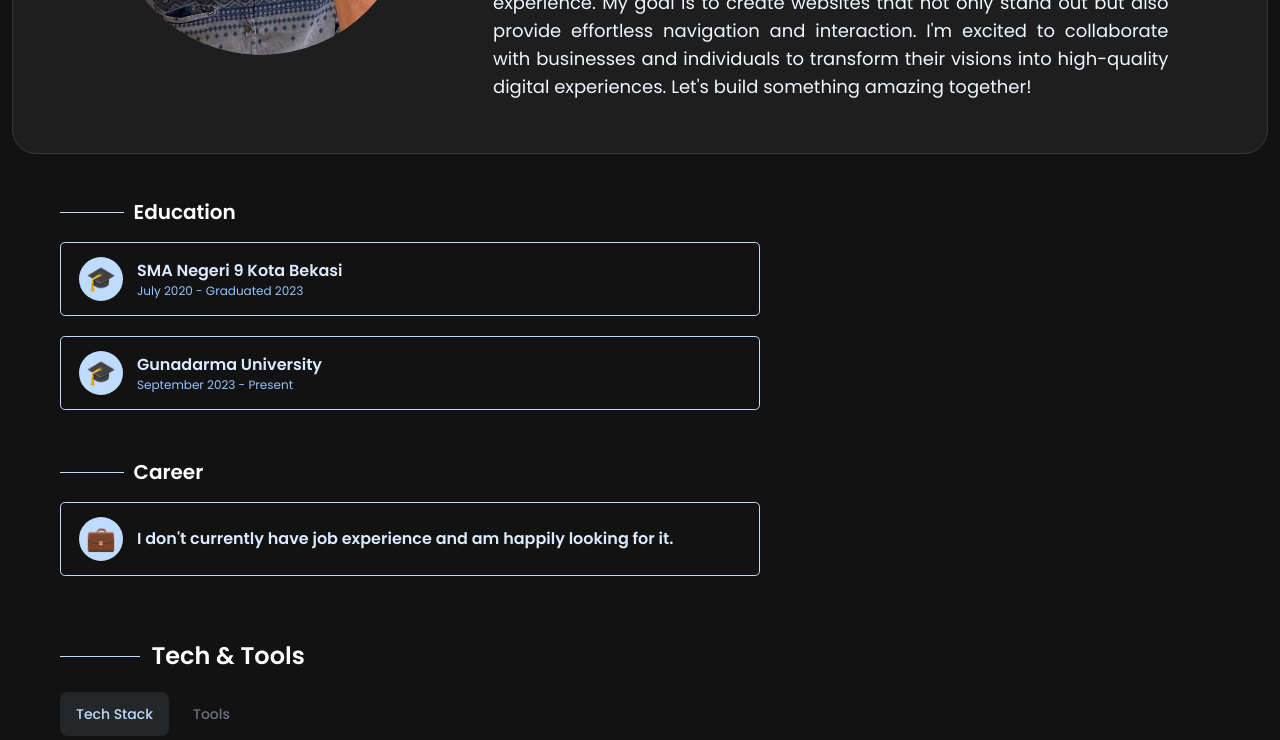
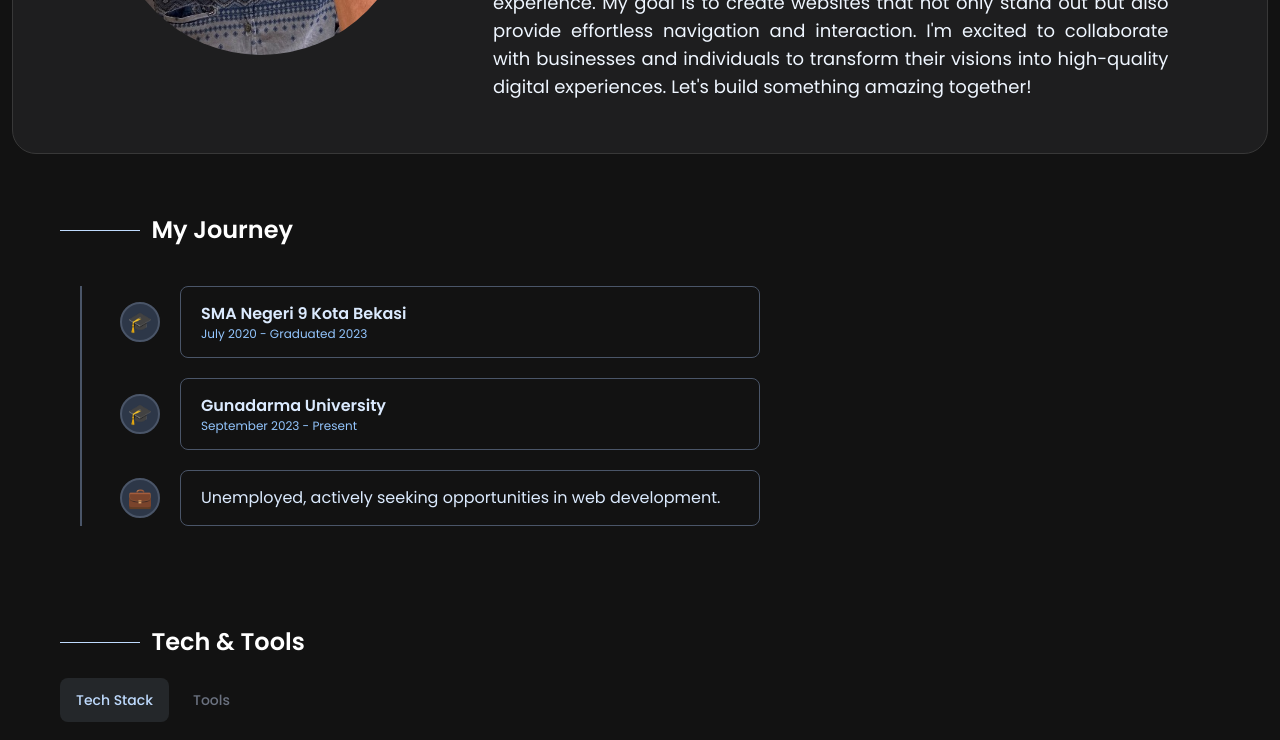
Before and after one commit to reysiregar/portfolio-v2, a Vue app: page /about in a window 1280 px wide. Shown: the part 484-1224 px from the top of the page. Built offline with nearby package versions, Linux system fonts and the light colour scheme.

Commit message:
update: unify education and career timelines into a single timeline component with improved styling and loading states
Signed-off-by: reysiregar <levinashavila@gmail.com>

```diff
--- a/src/views/AboutView.vue
+++ b/src/views/AboutView.vue
@@ -97,22 +97,23 @@ export default {
           status: 'Advanced'
         }
       ],
-      education: [
+      timeline: [
         {
           id: 1,
+          type: 'education',
           institution: 'SMA Negeri 9 Kota Bekasi',
           period: 'July 2020 - Graduated 2023'
         },
         {
           id: 2,
+          type: 'education',
           institution: 'Gunadarma University',
           period: 'September 2023 - Present'
-        }
-      ],
-      career: [
+        },
         {
-          id: 1,
-          description: "I don't currently have job experience and am happily looking for it."
+          id: 3,
+          type: 'career',
+          description: "Unemployed, actively seeking opportunities in web development."
         }
       ]
     };
@@ -148,45 +149,24 @@ export default {
     </article>
   </div>
 
-  <!-- Education Timeline -->
-  <div class="px-5 py-5 md:px-12 md:py-6 text-left text-blue-50 mx-3">
+  <div class="px-5 py-5 md:px-12 md:py-10 text-left text-blue-50 mx-3">
     <article>
       <header>
-        <div class="text-xl font-bold text-white mb-4 fadein-bot flex items-center">
-          <div class="h-[1px] w-8 bg-blue-200 md:w-16 aos-init aos-animate" data-aos="zoom-in-left" data-aos-duration="600"></div>
-          &nbsp; Education
+        <div class="text-2xl font-bold text-white mb-10 fadein-bot title-section flex items-center">
+          <div class="h-[1px] w-10 bg-blue-200 md:w-20 aos-init aos-animate" data-aos="zoom-in-left" data-aos-duration="600"></div>
+          &nbsp; My Journey
         </div>
       </header>
-      <section>
-        <div class="timeline-cards">
-          <div v-for="item in education" :key="item.id" class="timeline-card">
-            <div class="timeline-icon bg-blue-200 text-blue-800">🎓</div>
-            <div class="timeline-card-content">
-              <div class="font-semibold text-blue-100">{{ item.institution }}</div>
-              <div class="text-xs text-blue-300">{{ item.period }}</div>
-            </div>
+      <section class="timeline-container-compact">
+        <div v-for="item in timeline" :key="item.id" class="timeline-item-compact">
+          <div class="timeline-icon-compact">
+             <span v-if="item.type === 'education'">🎓</span>
+             <span v-else>💼</span>
           </div>
-        </div>
-      </section>
-    </article>
-  </div>
-
-  <!-- Career Timeline -->
-  <div class="px-5 py-5 md:px-12 md:py-6 text-left text-blue-50 mx-3">
-    <article>
-      <header>
-        <div class="text-xl font-bold text-white mb-4 fadein-bot flex items-center">
-          <div class="h-[1px] w-8 bg-blue-200 md:w-16 aos-init aos-animate" data-aos="zoom-in-left" data-aos-duration="600"></div>
-          &nbsp; Career
-        </div>
-      </header>
-      <section>
-        <div class="timeline-cards">
-          <div v-for="item in career" :key="item.id" class="timeline-card">
-            <div class="timeline-icon bg-blue-200 text-blue-800">💼</div>
-            <div class="timeline-card-content">
-              <div class="font-semibold text-blue-100">{{ item.description }}</div>
-            </div>
+          <div class="timeline-content-compact">
+              <div v-if="item.type === 'education'" class="font-semibold text-blue-100">{{ item.institution }}</div>
+              <div v-if="item.type === 'education'" class="text-xs text-blue-300">{{ item.period }}</div>
+              <div v-if="item.type === 'career'" class="text-base text-blue-100">{{ item.description }}</div>
           </div>
         </div>
       </section>
@@ -373,4 +353,73 @@ export default {
 .timeline-card-content {
   flex: 1;
 }
+
+.timeline-container-compact {
+  position: relative;
+  max-width: 700px;
+  margin: 0;
+  padding-left: 60px;
+}
+
+.timeline-container-compact::before {
+  content: '';
+  position: absolute;
+  left: 20px;
+  top: 0;
+  bottom: 0;
+  width: 2px;
+  background-color: #4a5568;
+}
+
+.timeline-item-compact {
+  position: relative;
+  margin-bottom: 20px;
+}
+
+.timeline-icon-compact {
+  position: absolute;
+  left: 0;
+  top: 50%;
+  transform: translateY(-50%);
+  width: 40px;
+  height: 40px;
+  border-radius: 50%;
+  background-color: #2d3748;
+  border: 2px solid #4a5568;
+  display: flex;
+  align-items: center;
+  justify-content: center;
+  font-size: 1.25rem;
+  color: #cbd5e0;
+}
+
+.timeline-content-compact {
+  padding: 15px 20px;
+  background-color: transparent;
+  border-radius: 8px;
+  border: 1px solid #4a5568;
+  margin-left: 60px;
+  transition: background-color 0.3s ease;
+}
+
+.timeline-content-compact:hover {
+  background-color: rgba(59, 130, 246, 0.1);
+}
+
+@media (max-width: 768px) {
+  .timeline-container-compact {
+    padding-left: 40px;
+  }
+
+  .timeline-icon-compact {
+    left: -15px;
+    width: 30px;
+    height: 30px;
+    font-size: 1rem;
+  }
+
+  .timeline-content-compact {
+    margin-left: 40px;
+  }
+}
 </style>
--- a/src/views/BlogView.vue
+++ b/src/views/BlogView.vue
@@ -14,7 +14,8 @@
               </div>
               <div>
                 <div class="w-20 h-20 md:w-28 flex items-center md:h-28">
-                  <img :src="article.image" class="rounded-lg md:rounded-xl" alt="">
+                  <div v-if="article.imageLoading" class="w-full aspect-video bg-gray-700 rounded-xl animate-pulse"></div>
+                  <img v-show="!article.imageLoading" @load="article.imageLoading = false" :src="article.image" class="rounded-lg md:rounded-xl" :alt="article.title">
                 </div>
               </div>
             </a>
--- a/src/views/CertificateView.vue
+++ b/src/views/CertificateView.vue
@@ -99,7 +99,10 @@ export default {
           :style="{ animationDelay: (0.12 * idx) + 's' }"
         >
           <div class="card-image">
+            <div v-if="cert.imageLoading" class="w-full aspect-video bg-gray-700 rounded-xl animate-pulse"></div>
             <img
+              v-show="!cert.imageLoading"
+              @load="cert.imageLoading = false"
               :alt="cert.name"
               decoding="async"
               :src="'/img/certificates/' + cert.imageUrl + '.jpg'"
--- a/src/views/PortfolioView.vue
+++ b/src/views/PortfolioView.vue
@@ -54,7 +54,8 @@ export default {
               <div
                 class="item-card flex flex-col items-center gap-2 rounded bg-[#1e1e1f] hover:bg-[#282828] border border-[#383838] rounded-xl text-blue-50 md:gap-3 px-5 py-5 lg:px-5 ">
                 <div class="flex h-12 w-12 items-center justify-center p-0 h-full w-full lg:p-0 zoom-in">
-                  <img alt="HTML" decoding="async" data-nimg="1" class="drop-shadow-xl rounded rounded-xl"
+                  <div v-if="item.imageLoading" class="w-full aspect-video bg-gray-700 rounded-xl animate-pulse"></div>
+                  <img v-show="!item.imageLoading" @load="item.imageLoading = false" :alt="item.name" decoding="async" data-nimg="1" class="drop-shadow-xl rounded rounded-xl"
                     :src="'/img/portfolio-' + item.imageUrl + '.png'">
                 </div>
                 <div class="w-full flex flex-col gap-2 items-center text-sm md:text-base lg:text-lg">
```
